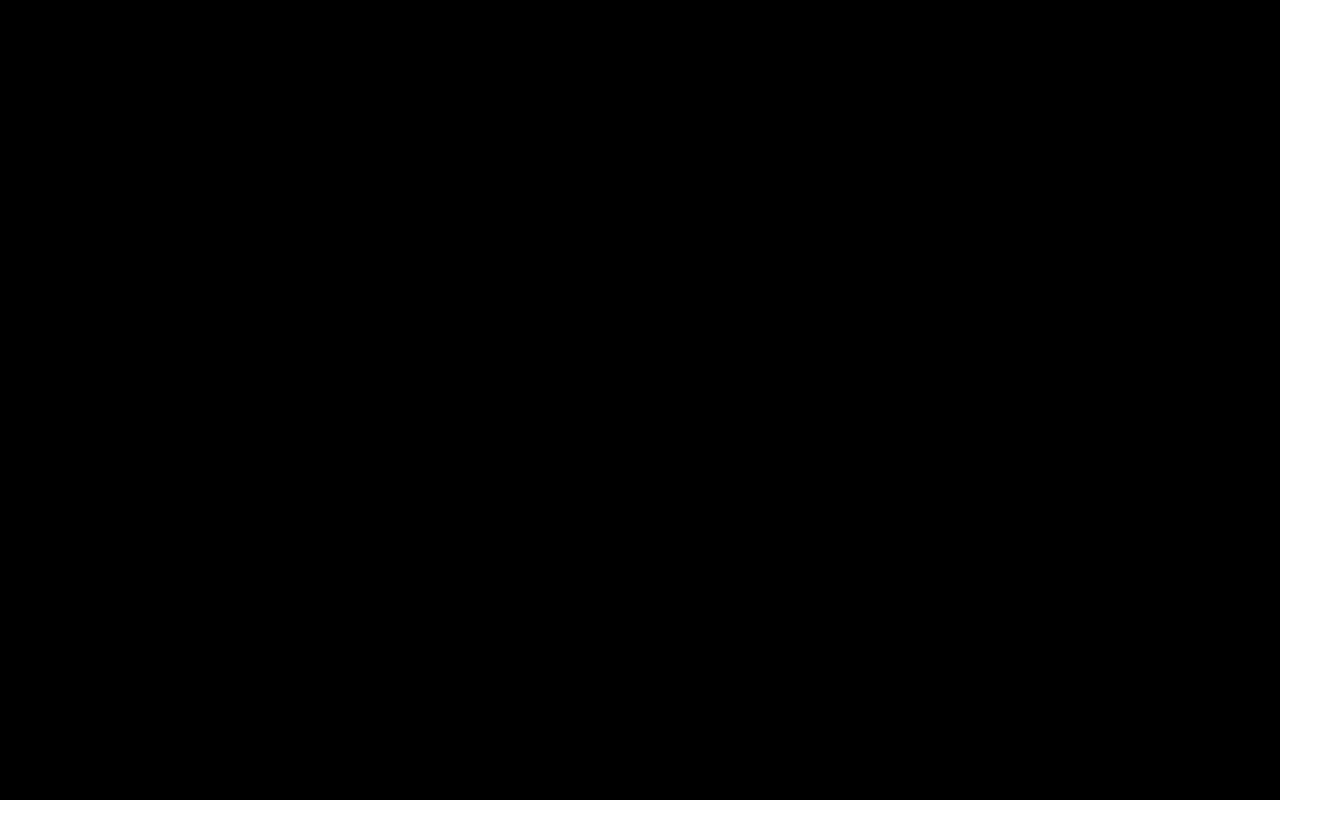
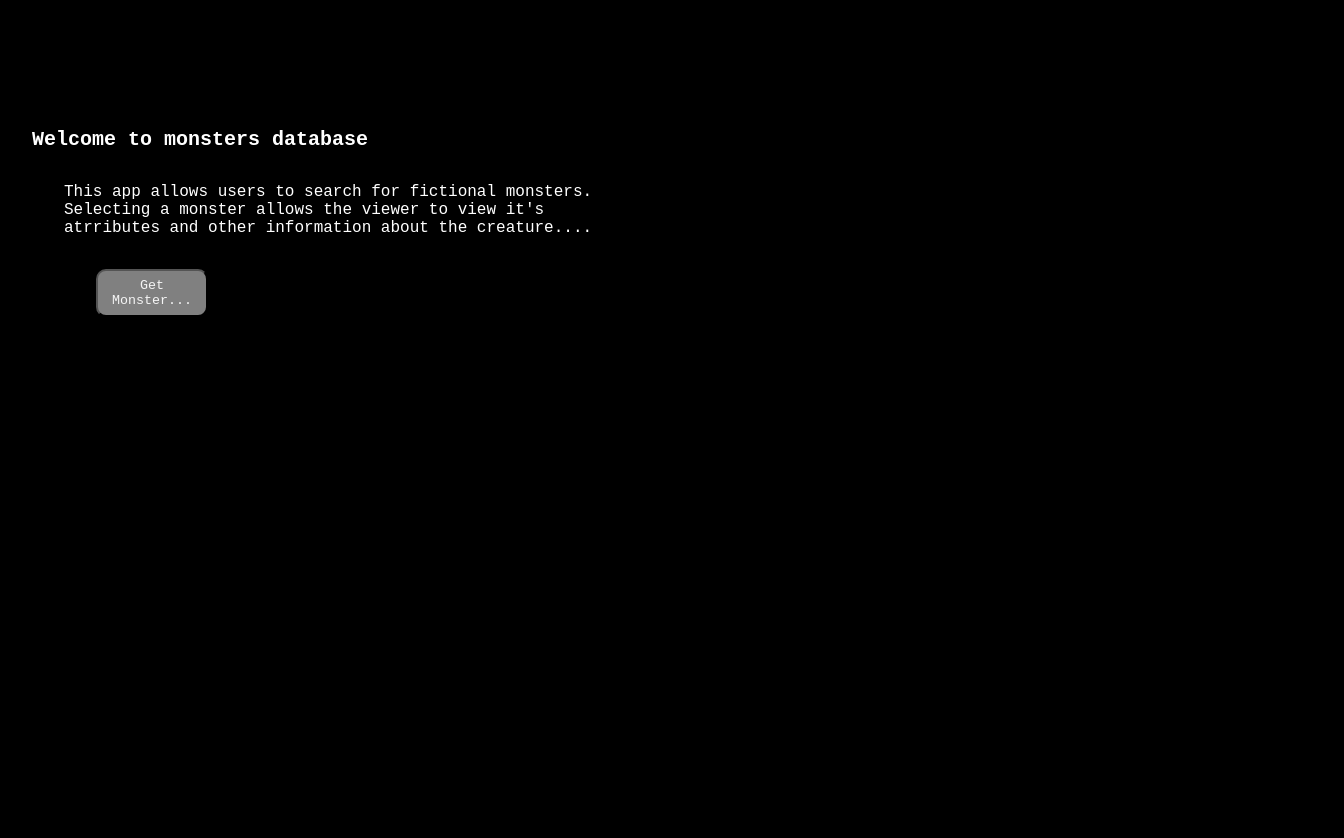
Before and after one commit to dnlstronge/monsters-db, a React (Create React App) app: page / in a window 1280 px wide. Shown: the top 838 px of the page, 1344 px wide, since content can reach past the window. Before the commit the page ends 800 px from the top, so only its background shows below. Built offline with nearby package versions, Linux system fonts and the light colour scheme.

Commit message:
[x] - fetch works

```diff
--- a/src/App.module.css
+++ b/src/App.module.css
@@ -1,4 +1,7 @@
 .container {
     background: black;
     margin: 0 auto;
+    height: 100%;
+    width: 100%;
+    padding: 2rem;
 }
--- a/src/Components/Home/Home.module.css
+++ b/src/Components/Home/Home.module.css
@@ -1,6 +1,31 @@
 .container {
+    font-family: 'Courier New', Courier, monospace;
     width: 100%;
     height: 50rem;
     background: black;
     margin: 0 auto;
 }
+.title {
+    color: white;
+    font-size: 20px;
+    margin-top: 6rem;
+}
+.intro {
+    color: white;
+    margin: 1rem;
+    padding: 1rem;
+    width: 45%;
+}
+.btn {
+    font-family: 'Courier New', Courier, monospace;
+    color: whitesmoke;
+    background: grey;
+    height: 3rem;
+    width: 7rem;
+    border-radius: 10px;
+    margin-left: 4rem;
+}
+.btn:hover {
+    background: rgb(48, 48, 48);
+    cursor: pointer;
+}
--- a/src/Components/Home/Home.tsx
+++ b/src/Components/Home/Home.tsx
@@ -1,12 +1,35 @@
-import React from 'react'
+import React, { useState } from 'react'
 import classes from "./Home.module.css"
 
 const Home = () => {
+
+/* todo - create real-time DB  connect using FB for now -
+  clicking button should issue fetch request and store data in state....
+
+*/
+
+const [testMonster, settestMonster] = useState({
+
+})
+
+const fetchMonster = async() => {
+  const response = await fetch("https://monsterdb-30be5-default-rtdb.europe-west1.firebasedatabase.app/monsters/A/Agromole.json")
+  const data = await response.json()
+  console.log(data)
+  console.log(response)
+
+
+}
+
   return (
     <div  className={classes.container}>
-        <h3 className={classes.title}>Welcome to monsters-db</h3>
-        <p>This app allows users to search for fictional monsters</p>
-        <section className={classes.testsection}></section>
+        <h3 className={classes.title}>Welcome to monsters database</h3>
+        <p className={classes.intro}>
+            This app allows users to search for fictional monsters. Selecting a monster allows the viewer
+            to view it's atrributes and other information about the creature....</p>
+        <section className={classes.testsection}>
+          <button onClick={fetchMonster} className={classes.btn}>Get Monster... </button>
+        </section>
     </div>
   )
 }
```
Also changed, not shown: 1 other file (tests, documents, lock files or other folders).
